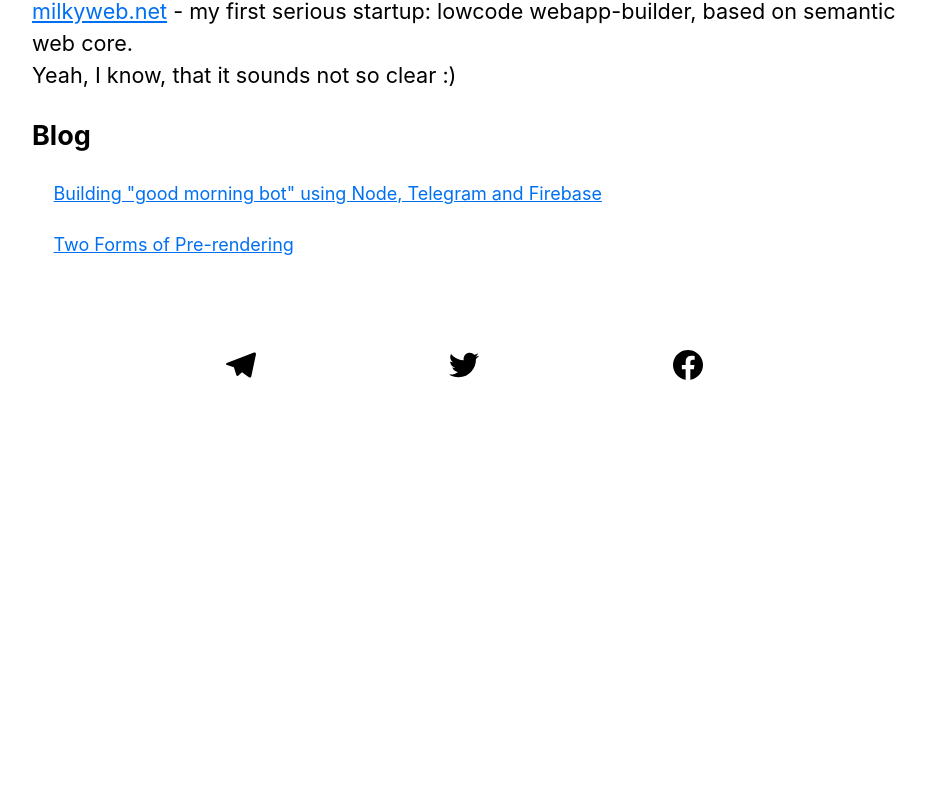
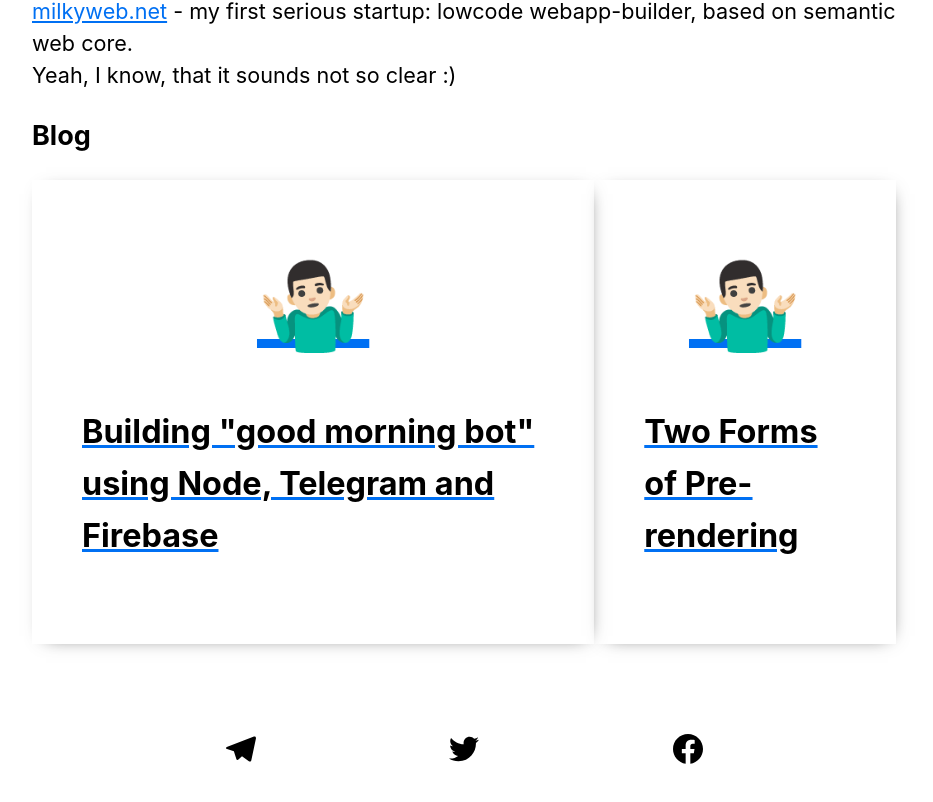
Before and after one commit to vkhrystych/vkhrystych.dev, a Next.js app: page / in a window 1280 px wide. Shown: the part 1168-1970 px from the top of the page, without its empty margins (176-1109 px from the left). Before the commit the page ends 1638 px from the top, so only its background shows below. Built offline with nearby package versions, Linux system fonts and the light colour scheme.

Commit message:
style fixes for blog cards

```diff
--- /dev/null
+++ b/components/PostCard.js
@@ -0,0 +1,18 @@
+import Link from "next/link";
+
+import styles from "./postcard.module.scss";
+
+export default ({ title, href, as }) => {
+  return (
+    <Link href={href} as={as}>
+      <a className={styles.card}>
+        {/* <img
+        src={`/images/posts/creating-good-morning-bot-using-nodejs-telegram-and-firebase/post-avatar.png`}
+      />{" "} */}
+        <span className={styles.emoji}>🤷🏻‍♂️</span>
+
+        <h3>{title}</h3>
+      </a>
+    </Link>
+  );
+};
--- /dev/null
+++ b/components/index-page.module.scss
@@ -0,0 +1,3 @@
+.blog {
+  display: flex;
+}
--- /dev/null
+++ b/components/postcard.module.scss
@@ -0,0 +1,22 @@
+.card {
+  display: flex;
+  flex-direction: column;
+  align-items: center;
+  padding: 50px;
+  box-shadow: 3px 3px 18px -11px rgba(0, 0, 0, 0.75);
+  transition: 0.3s;
+
+  &:hover {
+    transform: translateY(3px);
+    background: #fef7ff;
+  }
+}
+
+.emoji {
+  font-size: 5rem;
+}
+
+.card h3 {
+  color: black;
+  font-size: 1.8rem;
+}
--- a/pages/index.js
+++ b/pages/index.js
@@ -1,8 +1,9 @@
 import Head from "next/head";
-import Link from "next/link";
 import utilStyles from "../styles/utils.module.css";
 import styles from "../components/layout.module.scss";
+import indexPageStyles from "../components/index-page.module.scss";
 import Layout, { siteTitle } from "../components/layout";
+import PostCard from "../components/PostCard";
 
 import { getSortedPostsData } from "../lib/posts";
 
@@ -82,15 +83,11 @@ export default function Home({ allPostsData }) {
 
       <h2>Blog</h2>
 
-      <ul className={utilStyles.list}>
+      <div className={indexPageStyles.blog}>
         {allPostsData.map(({ id, title }) => (
-          <li className={utilStyles.listItem} key={id}>
-            <Link href="/blog/[id]" as={`/blog/${id}`}>
-              <a>{title}</a>
-            </Link>
-          </li>
+          <PostCard title={title} href="/blog/[id]" as={`/blog/${id}`} />
         ))}
-      </ul>
+      </div>
 
       <style jsx>{`
         ul {
```
Also changed, not shown: public/images/posts/creating-good-morning-bot-using-nodejs-telegram-and-firebase/post-avatar.png (added), 1 other file (tests, documents, lock files or other folders).
